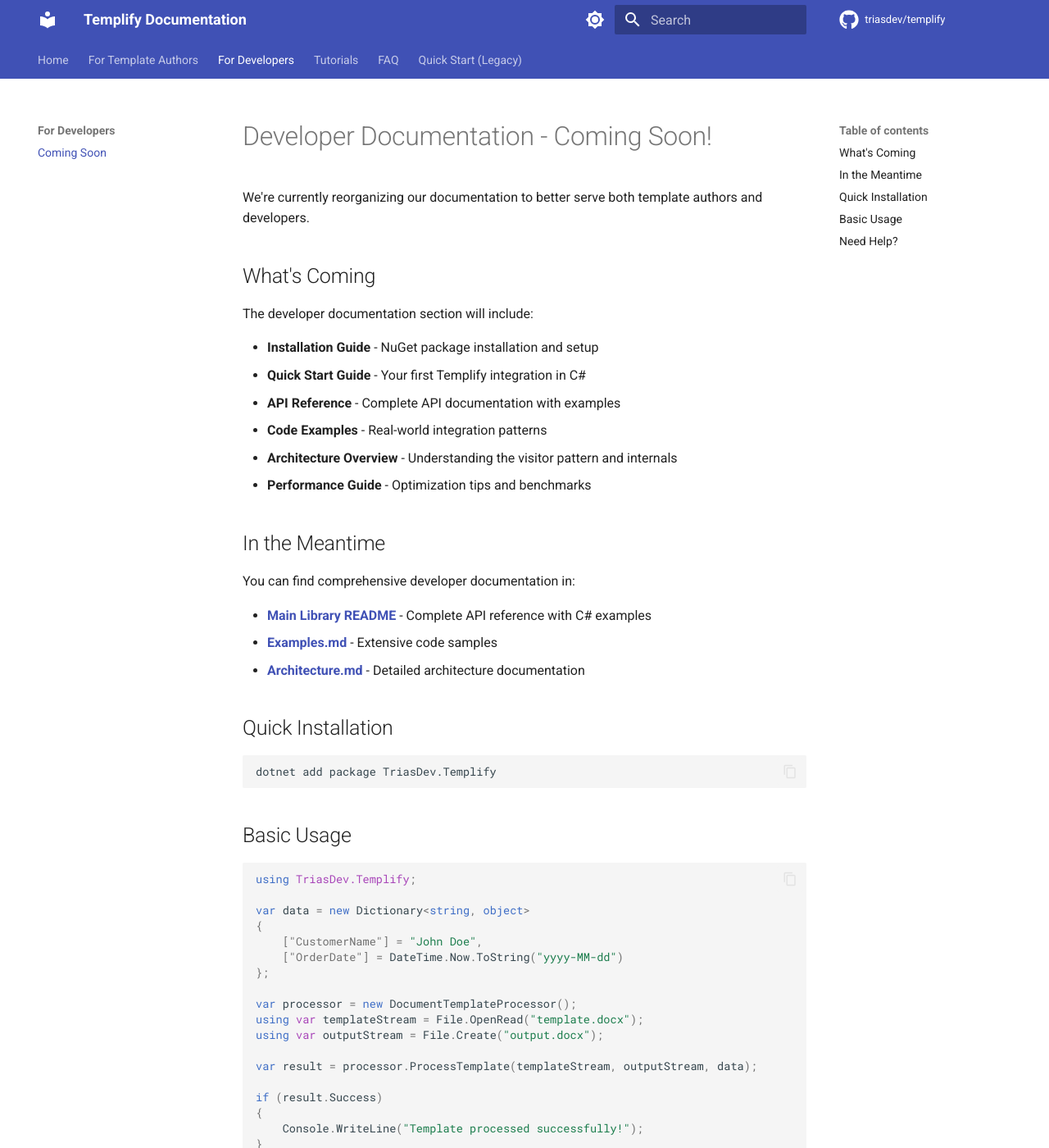
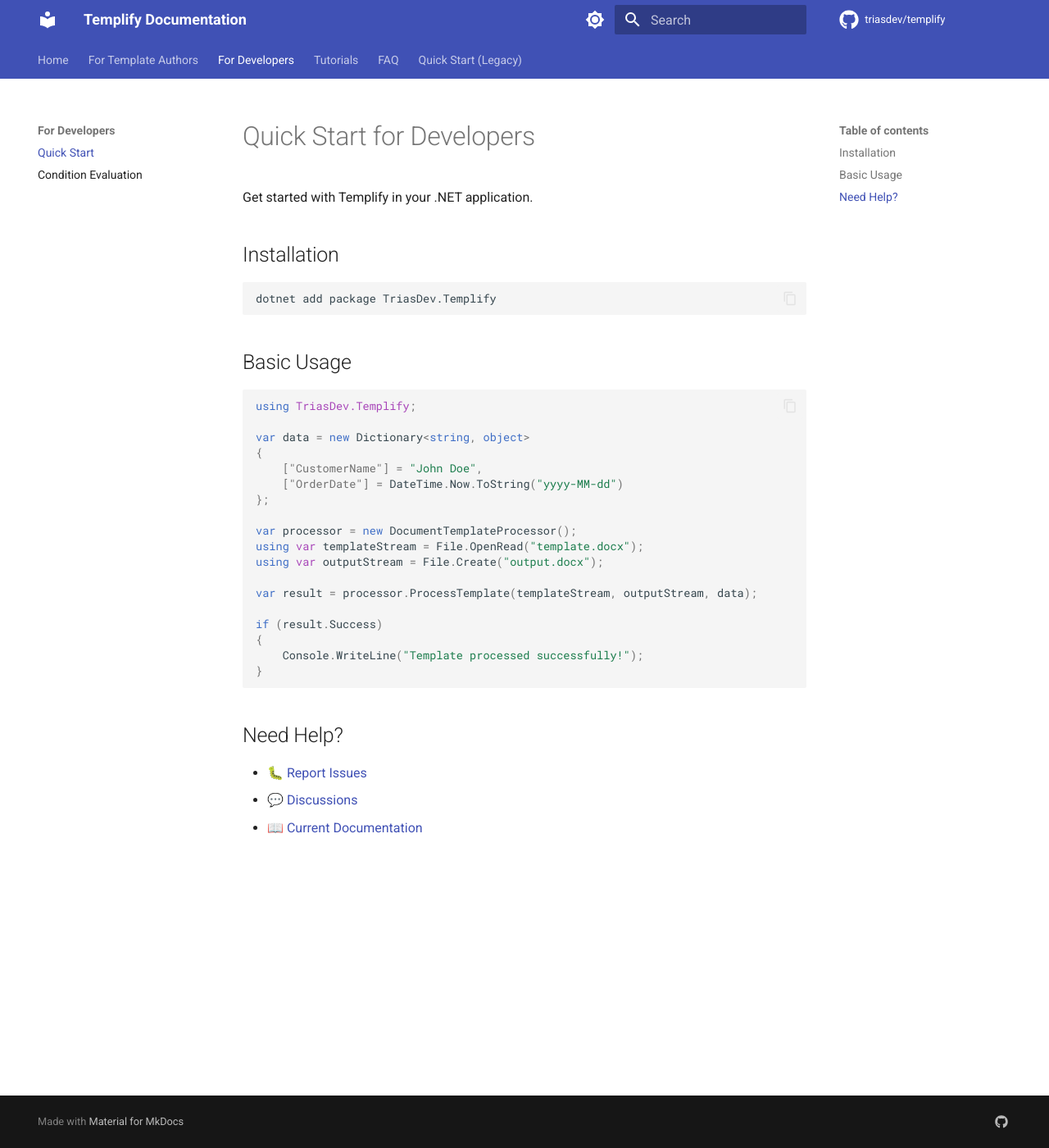
Before and after one commit to TriasDev/templify, an MkDocs documentation site: the page built from docs/for-developers/quick-start.md, in a window 1280 px wide and 1400 px high. Shown: the whole window at 82% size. Built offline with MkDocs 1.6.1 and Material for MkDocs 9.7.7, drawn with Linux system fonts in a browser that asks for light colours; comment, search, counter and statistics services are not loaded.

Commit message:
docs: Add documentation for standalone condition evaluation API (#32)
Closes #31

- Add docs/for-developers/condition-evaluation.md with full API reference
- Update mkdocs.yml navigation for new page
- Update README.md with standalone evaluation section
- Update CLAUDE.md code organization with new files
- Update for-developers/quick-start.md (remove Coming Soon)

Documents the public API implemented in issues #24-25:
- IConditionEvaluator interface
- IConditionContext for batch evaluation
- Supported operators and syntax examples

````diff
--- a/docs/for-developers/quick-start.md
+++ b/docs/for-developers/quick-start.md
@@ -1,27 +1,8 @@
-# Developer Documentation - Coming Soon!
+# Quick Start for Developers
 
-We're currently reorganizing our documentation to better serve both template authors and developers.
+Get started with Templify in your .NET application.
 
-## What's Coming
-
-The developer documentation section will include:
-
-- **Installation Guide** - NuGet package installation and setup
-- **Quick Start Guide** - Your first Templify integration in C#
-- **API Reference** - Complete API documentation with examples
-- **Code Examples** - Real-world integration patterns
-- **Architecture Overview** - Understanding the visitor pattern and internals
-- **Performance Guide** - Optimization tips and benchmarks
-
-## In the Meantime
-
-You can find comprehensive developer documentation in:
-
-- **[Main Library README](../../TriasDev.Templify/README.md)** - Complete API reference with C# examples
-- **[Examples.md](../../TriasDev.Templify/Examples.md)** - Extensive code samples
-- **[Architecture.md](../../TriasDev.Templify/ARCHITECTURE.md)** - Detailed architecture documentation
-
-## Quick Installation
+## Installation
 
 ```bash
 dotnet add package TriasDev.Templify
--- a/mkdocs.yml
+++ b/mkdocs.yml
@@ -79,7 +79,8 @@ nav:
     - Best Practices: for-template-authors/best-practices.md
     - Examples Gallery: for-template-authors/examples-gallery.md
   - For Developers:
-    - Coming Soon: for-developers/quick-start.md
+    - Quick Start: for-developers/quick-start.md
+    - Condition Evaluation: for-developers/condition-evaluation.md
   - Tutorials:
     - tutorials/index.md
     - Hello World: tutorials/01-hello-world.md
````
Also changed, not shown: CLAUDE.md (+4 -0 lines), README.md (+29 -0 lines), docs/for-developers/condition-evaluation.md (added, +289 -0 lines).
